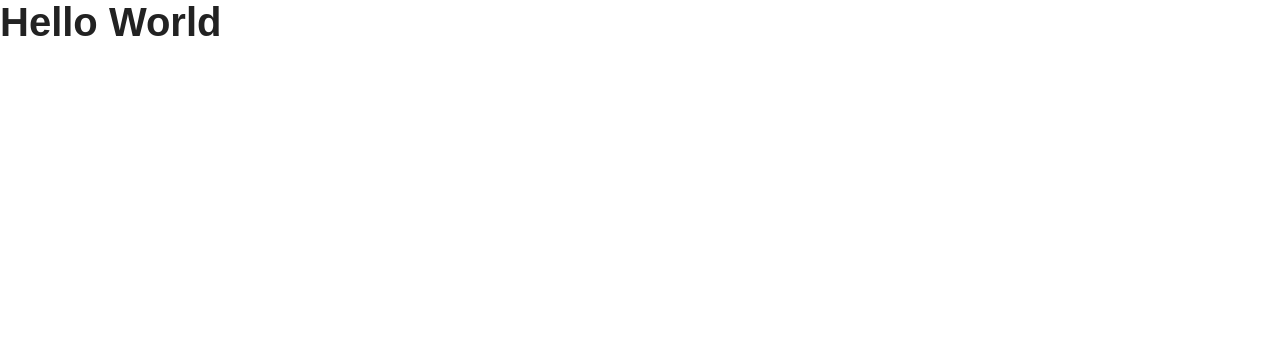
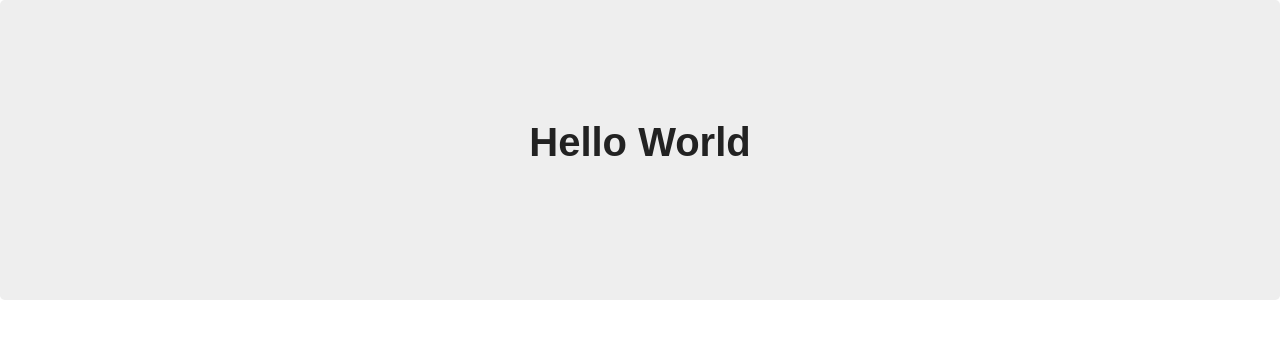
Before and after one commit to Sarfulah/Rolo.Dex, a React (Create React App) app in the folder client/: page / in a window 1280 px wide. Shown: the top 338 px of the page. Built offline with nearby package versions, Linux system fonts and the light colour scheme; a web font is replaced by a local one.

Commit message:
rendered hello world

```diff
--- a/client/src/App.js
+++ b/client/src/App.js
@@ -1,8 +1,8 @@
 import React from "react";
-
+import Rolodex from "./pages/rolodex";
 function App() {
   return (
-    <h1>Hello World</h1>
+    <Rolodex />
   );
 }
 
--- a/client/src/components/Jumbotron/index.js
+++ b/client/src/components/Jumbotron/index.js
@@ -0,0 +1,20 @@
+import React from "react";
+
+function Jumbotron({ children }) {
+  return (
+    <div
+      style={{
+        height: 300,
+        clear: "both",
+        paddingTop: 120,
+        width: "auto",
+        textAlign: "center" }}
+
+      className="jumbotron"
+    >
+      {children}
+    </div>
+  );
+}
+
+export default Jumbotron;
--- a/client/src/pages/rolodex.js
+++ b/client/src/pages/rolodex.js
@@ -0,0 +1,64 @@
+import React, { Component } from "react";
+import Jumbotron from "../components/Jumbotron";
+// import API from "../utils/API";
+// import DeleteBtn from "../components/DeleteBtn";
+// import Form from "../components/Form";
+// import Saved from '../components/Saved/index';
+// import { Col, Row, Container } from "../components/Grid";
+// import { List, ListItem } from "../components/List";
+import "./style.css";
+// import { Input, TextArea, FormBtn } from "../components/Form";
+
+class Rolodex extends Component {
+//   state = {
+//     bookSearch: "",
+//     books: []
+//   };
+
+//   componentDidMount() {
+//     this.loadBooks();
+//   }
+
+//   handleInputChange = event => {
+//     const { name, value } = event.target;
+//     this.setState({
+//       [name]: value
+//     });
+//   };
+
+//   handleOnClick = event => {
+//     console.log("I clicked saved")
+
+//   }
+//   handleFormSubmit = event => {
+//     event.preventDefault();
+//     this.loadBooks();
+
+//   }
+
+//   loadBooks = () => {
+//     console.log(this.state.bookSearch);
+//     API.getBooks(this.state.bookSearch)
+//       .then(res => {
+//         console.log(res.data);
+//         this.setState({ books: res.data })
+//       })
+//       .catch(err => console.log(err));
+//   };
+
+  render() {
+    return (
+      <div>
+
+         <Jumbotron className="jumbotron jumbotron-fluid">
+           <h1>Hello World</h1>
+
+       </Jumbotron>
+
+
+      </div>
+    );
+  }
+}
+
+export default Rolodex;
```
Also changed, not shown: client/src/components/Nav/index.js (+14 -0 lines), client/src/pages/style.css (added).
